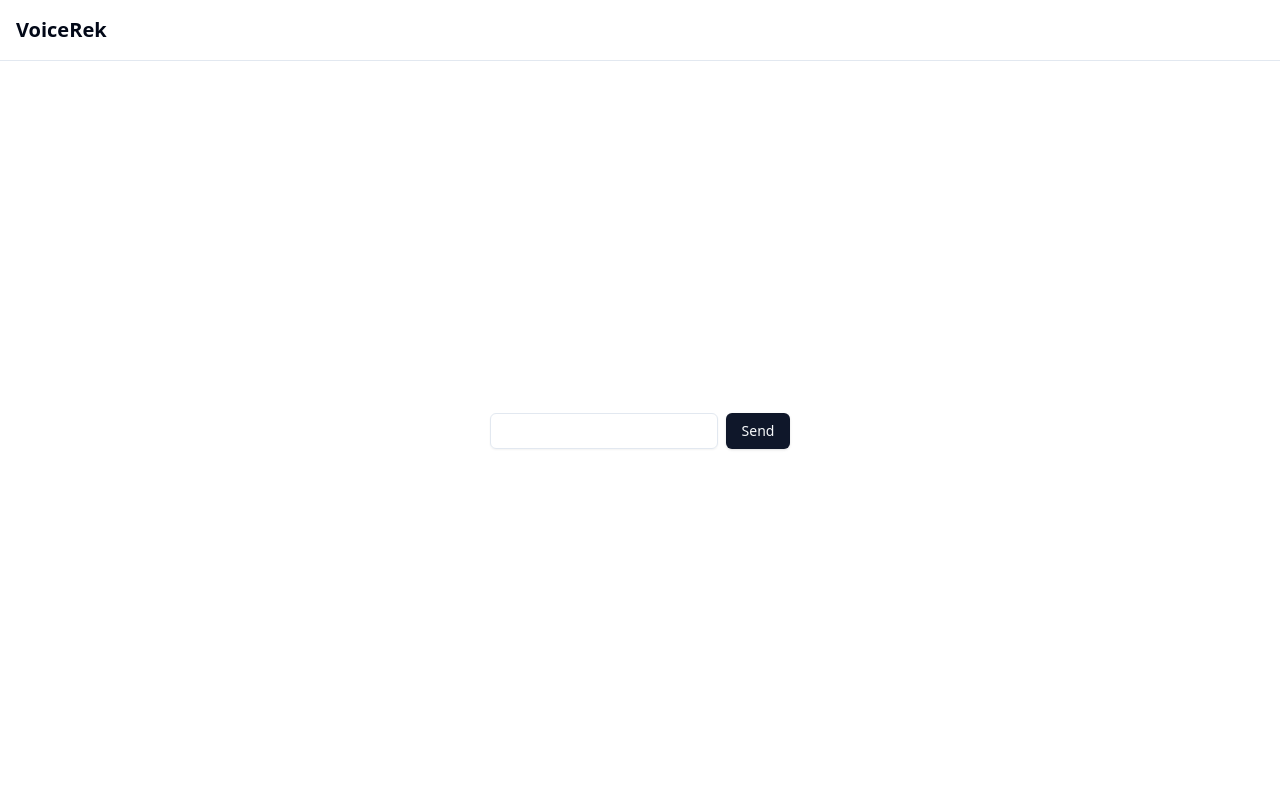
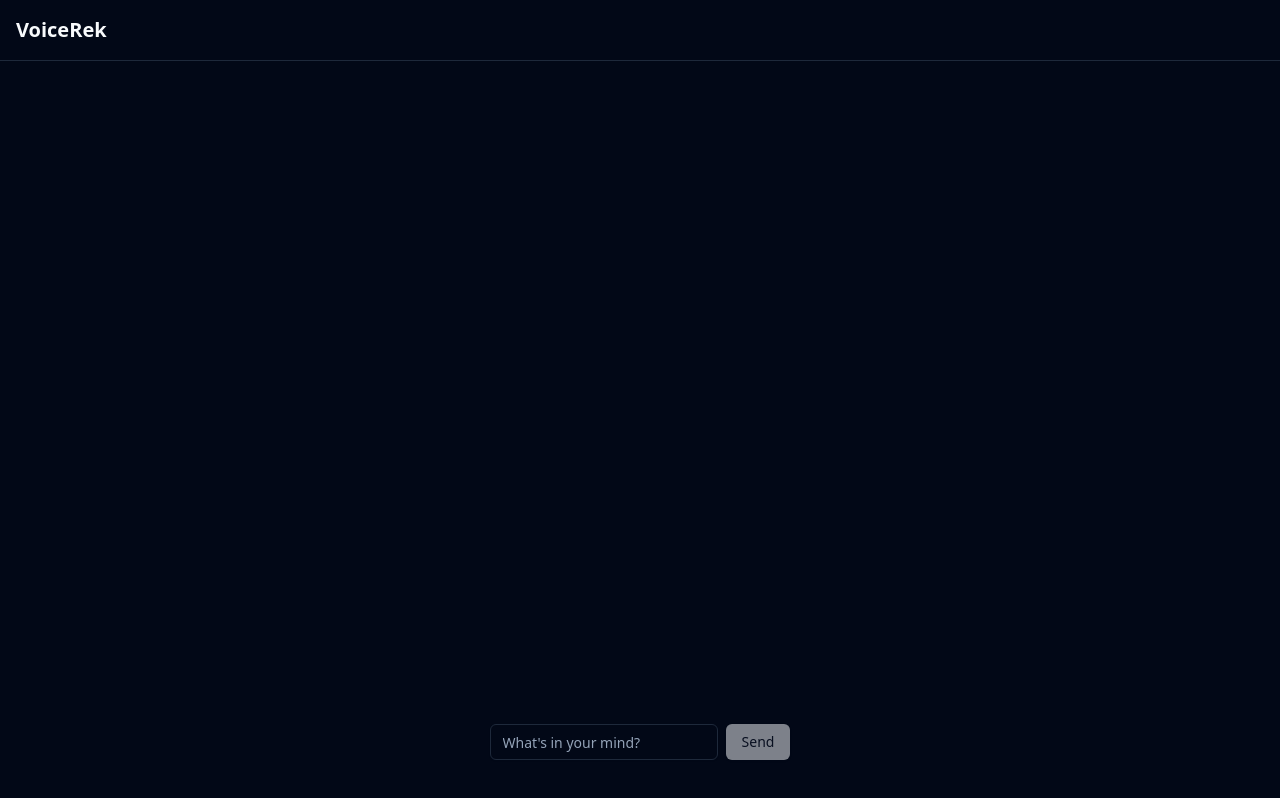
Before and after one commit to TheRohit/voicerek, a Next.js app: page / in a window 1280 px wide. Built offline with nearby package versions, Linux system fonts and the light colour scheme.

Commit message:
chore: add axios and reactquery

```diff
--- a/package.json
+++ b/package.json
@@ -21,10 +21,12 @@
     "@uidotdev/usehooks": "^2.4.1",
     "@vercel/postgres": "^0.8.0",
     "ai": "^3.0.25",
+    "axios": "^1.6.8",
     "class-variance-authority": "^0.7.0",
     "clsx": "^2.1.1",
     "drizzle-orm": "^0.29.4",
     "groq-sdk": "^0.3.2",
+    "lucide-react": "^0.372.0",
     "next": "^14.2.1",
     "postgres": "^3.4.3",
     "react": "18.2.0",
--- a/src/app/layout.tsx
+++ b/src/app/layout.tsx
@@ -1,7 +1,8 @@
 import "~/styles/globals.css";
 
 import { Inter } from "next/font/google";
-import { ClerkProvider } from "@clerk/nextjs";
+import Providers from "~/components/Providers";
+
 const inter = Inter({
   subsets: ["latin"],
   variable: "--font-sans",
@@ -27,15 +28,15 @@ export default function RootLayout({
   children: React.ReactNode;
 }) {
   return (
-    <ClerkProvider>
-      <html lang="en">
-        <body className={`font-sans ${inter.variable} `}>
+    <html lang="en">
+      <Providers>
+        <body className={`font-sans ${inter.variable} dark`}>
           <div className="grid h-screen grid-rows-[auto,1fr]">
             <TopNav />
             <main className="overflow-y-scroll">{children}</main>
           </div>
         </body>
-      </html>
-    </ClerkProvider>
+      </Providers>
+    </html>
   );
 }
--- a/src/app/page.tsx
+++ b/src/app/page.tsx
@@ -1,25 +1,32 @@
 "use client";
 
+import { useMutation } from "@tanstack/react-query";
 import { useState } from "react";
 import TextArea from "~/components/Home/TextArea";
+import axios from "axios";
 
 export default function HomePage() {
   const [message, setMessage] = useState<string>("");
-  const handleSend = async () => {
-    await fetch("api/askgroq", {
-      method: "POST",
-      headers: {
-        "Content-Type": "application/json",
-      },
-      body: JSON.stringify({ message: message }),
-    });
-  };
+  const [response, setResponse] = useState("");
+
+  const { mutate: sendMessage, isPending } = useMutation({
+    mutationFn: async () => {
+      const { data } = await axios.post("/api/askgroq", { message });
+      return data as string;
+    },
+
+    onSuccess: (data) => {
+      setResponse(data);
+    },
+  });
+
   return (
-    <main className="flex h-full flex-col items-center justify-center  text-black">
+    <main className="flex h-full flex-col items-center justify-end p-10  text-black">
       <TextArea
         setMessage={setMessage}
-        handleSend={handleSend}
+        handleSend={sendMessage}
         message={message}
+        isLoading={isPending}
       />
     </main>
   );
--- a/src/components/Home/TextArea.tsx
+++ b/src/components/Home/TextArea.tsx
@@ -1,24 +1,37 @@
 import type { Dispatch, SetStateAction } from "react";
 import { Input } from "../ui/input";
 import { Button } from "../ui/button";
+import { Loader2 } from "lucide-react";
 
 interface TextAreaProps {
   setMessage: Dispatch<SetStateAction<string>>;
   message: string;
   handleSend: () => void;
+  isLoading: boolean;
 }
 
-const TextArea = ({ setMessage, message, handleSend }: TextAreaProps) => {
+const TextArea = ({
+  setMessage,
+  message,
+  handleSend,
+  isLoading,
+}: TextAreaProps) => {
+  const isDisabled = message === "" || isLoading;
   return (
     <div className="flex gap-2">
       <Input
+        className="text-white"
+        placeholder="What's in your mind?"
         value={message}
         onChange={(e) => {
           const input = e.target.value;
           setMessage(input);
         }}
       />
-      <Button onClick={handleSend}>Send</Button>
+      <Button type="submit" disabled={isDisabled} onClick={handleSend}>
+        {isLoading && <Loader2 className="mr-2 h-4 w-4 animate-spin" />}
+        Send
+      </Button>
     </div>
   );
 };
--- /dev/null
+++ b/src/components/Providers.tsx
@@ -0,0 +1,15 @@
+"use client";
+
+import { QueryClient, QueryClientProvider } from "@tanstack/react-query";
+import { ClerkProvider } from "@clerk/nextjs";
+
+const Providers = ({ children }: { children: React.ReactNode }) => {
+  const queryClient = new QueryClient();
+  return (
+    <QueryClientProvider client={queryClient}>
+      <ClerkProvider>{children}</ClerkProvider>
+    </QueryClientProvider>
+  );
+};
+
+export default Providers;
```
Also changed, not shown: .eslintrc.cjs, 1 other file (tests, documents, lock files or other folders).
